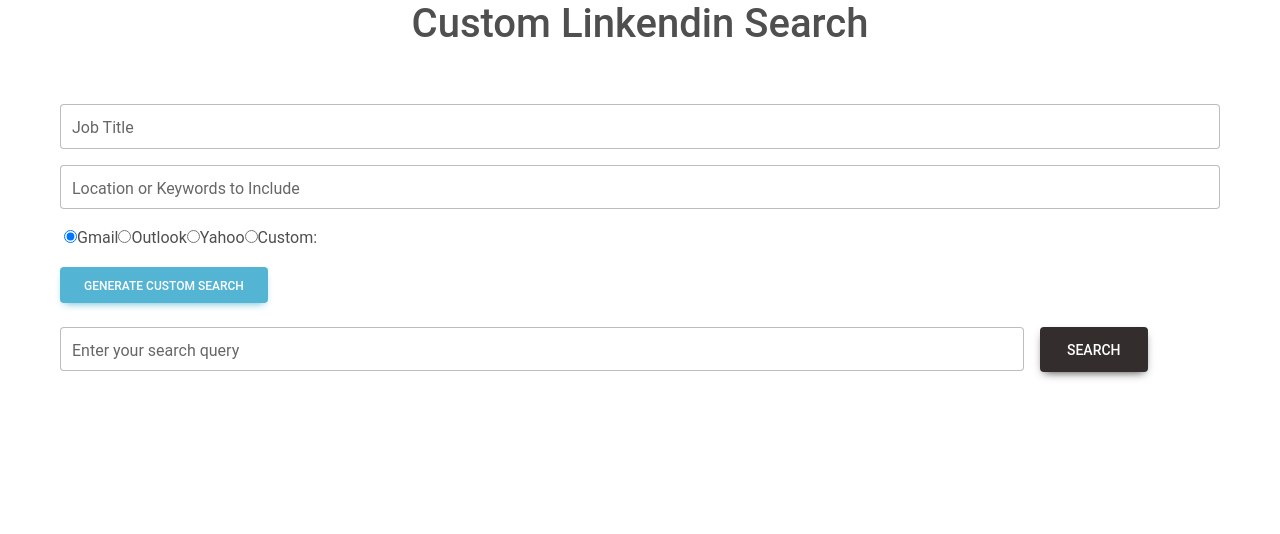
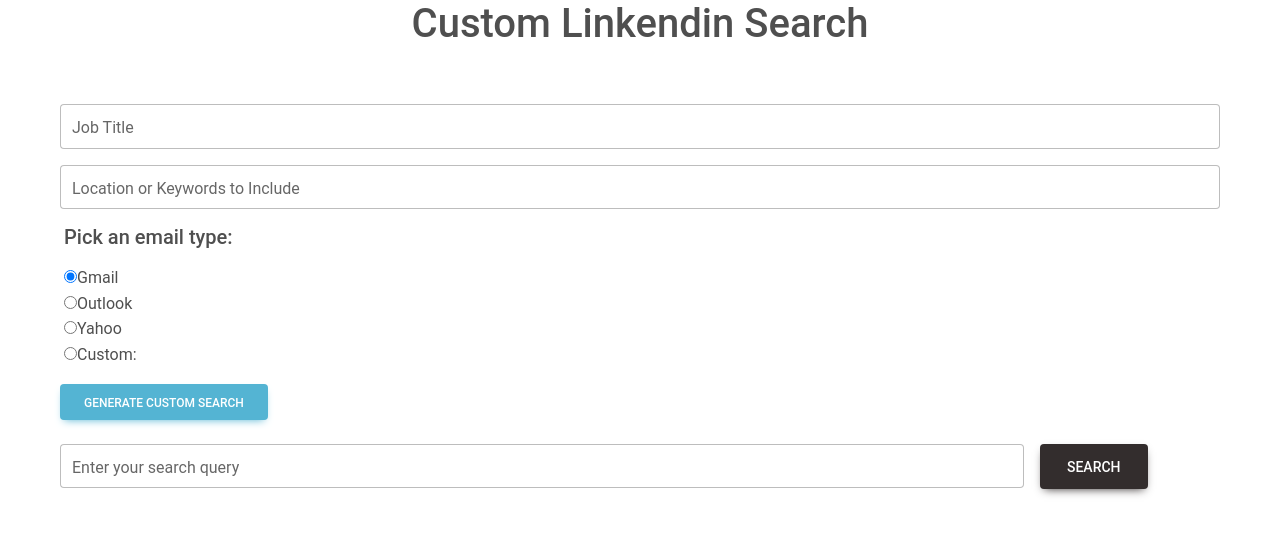
Before and after one commit to Romeorayyy/linkedin-custom-search, a React (Create React App) app: page / in a window 1280 px wide. Shown: the top 534 px of the page. Built offline with nearby package versions, Linux system fonts and the light colour scheme.

Commit message:
Everything works the way it should now

```diff
--- a/src/components/SearchForms.js
+++ b/src/components/SearchForms.js
@@ -46,10 +46,11 @@
                 placeholder="Enter location or keywords"
               />
             </MDBCol>
-
             {/* Email options */}
             <MDBRow className="gy-2">
+              <h5>Pick an email type:</h5>
               <MDBCol>
+                <div>
                   <label>
                     <input
                       type="radio"
@@ -59,6 +60,8 @@
                     />
                     Gmail
                   </label>
+                </div>
+                <div>
                   <label>
                     <input
                       type="radio"
@@ -68,6 +71,8 @@
                     />
                     Outlook
                   </label>
+                </div>
+                <div>
                   <label>
                     <input
                       type="radio"
@@ -77,6 +82,8 @@
                     />
                     Yahoo
                   </label>
+                </div>
+                <div>
                   <label>
                     <input
                       type="radio"
@@ -86,6 +93,7 @@
                     />
                     Custom:
                   </label>
+                </div>
                 {emailOption === 'custom' && (
                   <MDBInput
                     type="text"
```
Lines whose indentation alone changed are shown as unchanged.
